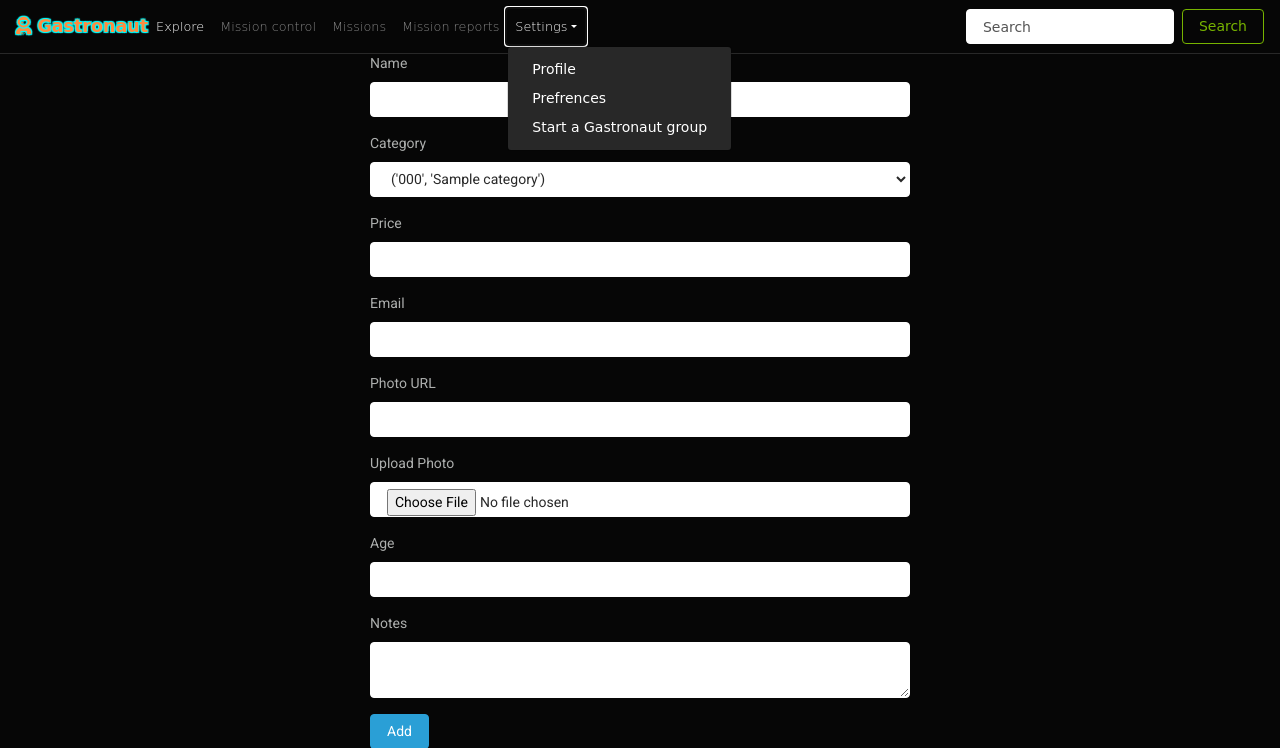
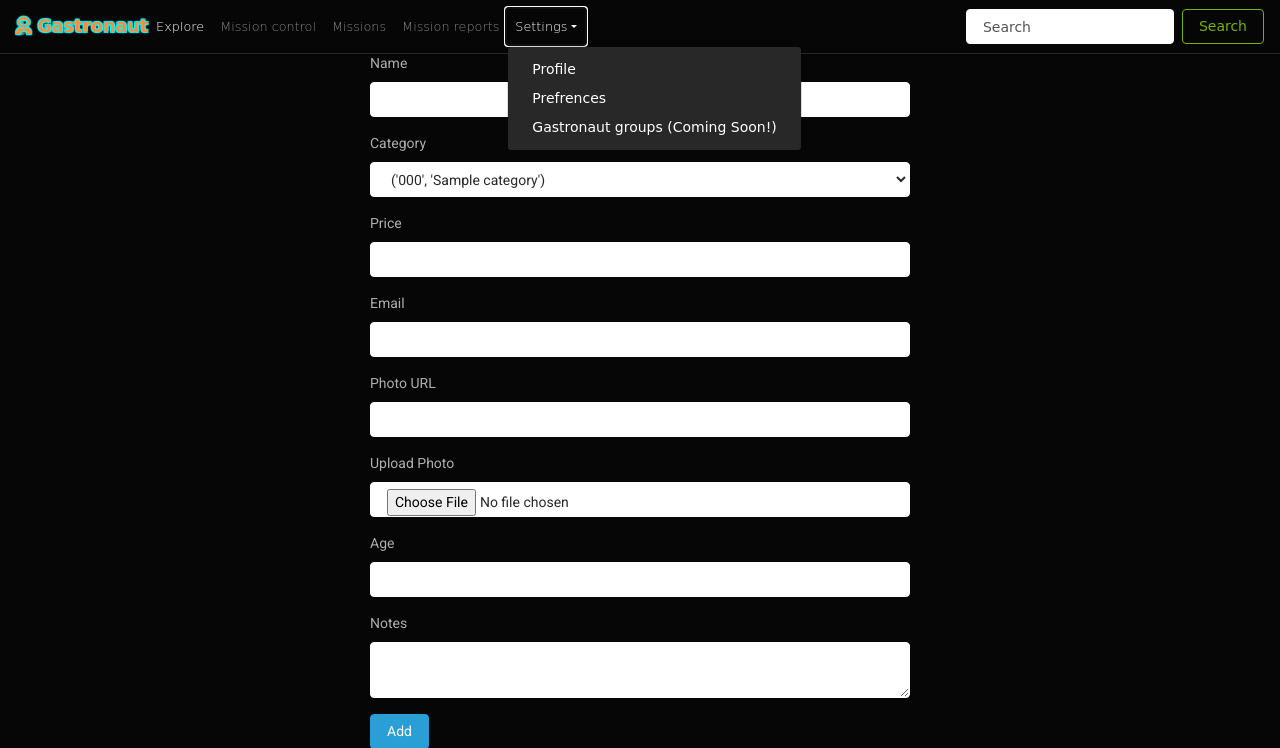
Before and after one commit to konkrer/gastronaut, a Flask app: page /product/add in a window 1280 px wide, after a click on "Settings". Shown: the top 748 px of the page. Run offline with Flask 2, Linux system fonts and the light colour scheme; tables that the repository leaves empty hold one stand-in row (values such as "Sample post"); some libraries are stand-ins or nearby versions; some web fonts are replaced.

Commit message:
DB schema added

```diff
--- a/static/py_modules/yelp_helper.py
+++ b/static/py_modules/yelp_helper.py
@@ -31,7 +31,7 @@ def parse_query_params(multi_dict):
         else:
             if value:
                 out[key] = value
-    # if 5 prices levels given omit price data.
+    # if price, attributes - remove trailing comma.
     if price:
         out['price'] = price.strip(',')
     if attributes:
--- a/templates/base.html
+++ b/templates/base.html
@@ -129,7 +129,9 @@
             <div class="dropdown-menu" aria-labelledby="dropdown01">
               <a class="dropdown-item" href="#">Profile</a>
               <a class="dropdown-item" href="#">Prefrences</a>
-              <a class="dropdown-item" href="#">Start a Gastronaut group</a>
+              <a class="dropdown-item" href="#"
+                >Gastronaut groups (Coming Soon!)</a
+              >
             </div>
           </li>
         </ul>
```
Also changed, not shown: DB_schema/db_schema.png (added), README.md, 1 other file.
